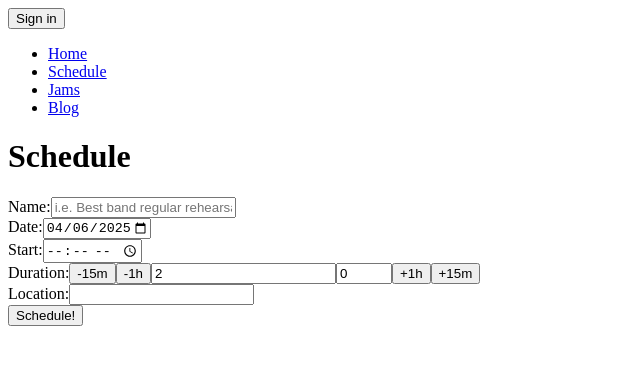
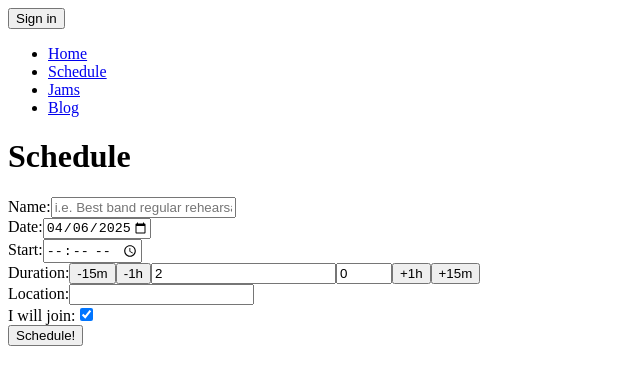
Before and after one commit to y3g0r/jam-schedule-frontend-draft-1, a React (Vite) app: page /schedule in a window 1280 px wide. Shown: the top 384 px of the page, without its empty margins (0-640 px from the left). Built offline with nearby package versions, Linux system fonts and the light colour scheme; no server answers.

Commit message:
Add accept on schedule

```diff
--- a/src/pages/Schedule.tsx
+++ b/src/pages/Schedule.tsx
@@ -12,6 +12,7 @@ interface IFormInput {
     durationHours: number;
     durationMinutes: number;
     location: string;
+    organizerWillJoin: boolean;
 }
 
 interface IFormState {
@@ -20,6 +21,7 @@ interface IFormState {
     isStartTimeSet: boolean;
     totalDurationInMinutes: number;
     location: string;
+    organizerWillJoin: boolean;
 }
 
 function inititalState(): IFormState {
@@ -28,7 +30,8 @@ function inititalState(): IFormState {
         startLocalDateTime: new Date(),
         isStartTimeSet: false,
         totalDurationInMinutes: 120,
-        location: ""
+        location: "",
+        organizerWillJoin: true,
     }
 }
 
@@ -189,10 +192,20 @@ export function Schedule() {
                         Location:
 
                         <input
+                            type="text"
                             {...register("location")}
                             value={state.location}
                             onChange={(e) => setState({...state, location: e.target.value})}
-                            type="text"
+                        />
+                    </label>
+                </div>
+                <div>
+                    <label>
+                        I will join:
+                        <input type="checkbox"
+                            {...register("organizerWillJoin")}
+                            checked={state.organizerWillJoin}
+                            onChange={() => setState({...state, organizerWillJoin: !state.organizerWillJoin})}
                         />
                     </label>
                 </div>
```
